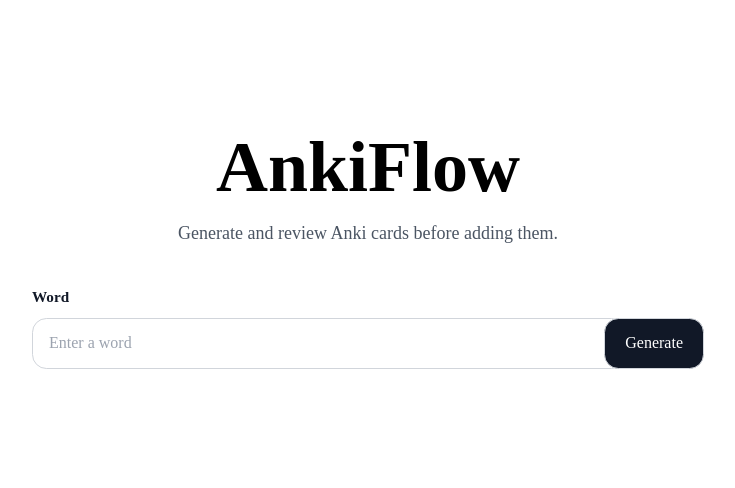
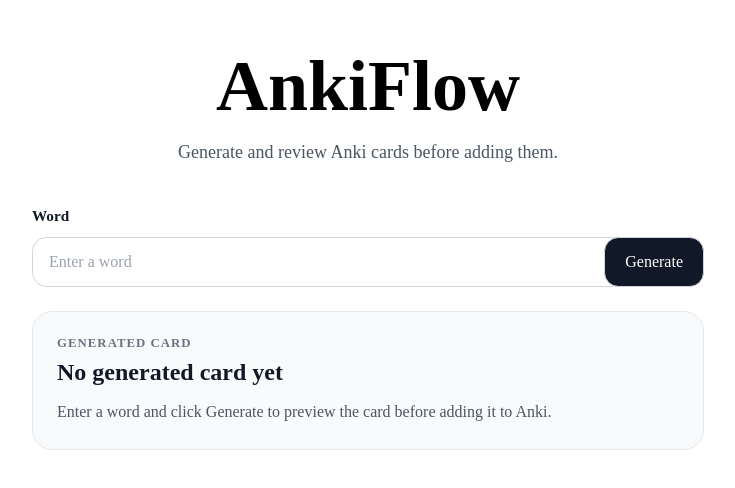
Before and after one commit to hanifmaleki/AnkiFlow, a Nuxt app: page / in a window 1280 px wide. Shown: the part 190-678 px from the top of the page, without its empty margins (272-1007 px from the left). Built offline with nearby package versions, Linux system fonts and the light colour scheme.

Commit message:
Add homepage preview placeholder

```diff
--- a/app/app.vue
+++ b/app/app.vue
@@ -22,6 +22,15 @@
             Generate
           </button>
         </div>
+      </section>
+
+      <section class="preview-panel" aria-label="Card preview">
+        <p class="preview-eyebrow">Generated card</p>
+        <h2 class="preview-title">No generated card yet</h2>
+        <p class="preview-copy">
+          Enter a word and click Generate to preview the card before adding it
+          to Anki.
+        </p>
       </section>
     </div>
   </main>
@@ -108,6 +117,35 @@
   }
 }
 
+.preview-panel {
+  margin-top: 1.5rem;
+  padding: 1.5rem;
+  border: 1px solid #e5e7eb;
+  border-radius: 1.25rem;
+  background: #f9fafb;
+}
+
+.preview-eyebrow {
+  margin: 0;
+  font-size: 0.8rem;
+  font-weight: 700;
+  letter-spacing: 0.08em;
+  text-transform: uppercase;
+  color: #6b7280;
+}
+
+.preview-title {
+  margin: 0.5rem 0 0;
+  font-size: 1.5rem;
+  color: #111827;
+}
+
+.preview-copy {
+  margin: 0.75rem 0 0;
+  line-height: 1.7;
+  color: #4b5563;
+}
+
 @media (max-width: 640px) {
   .input-row {
     grid-template-columns: 1fr;
```
